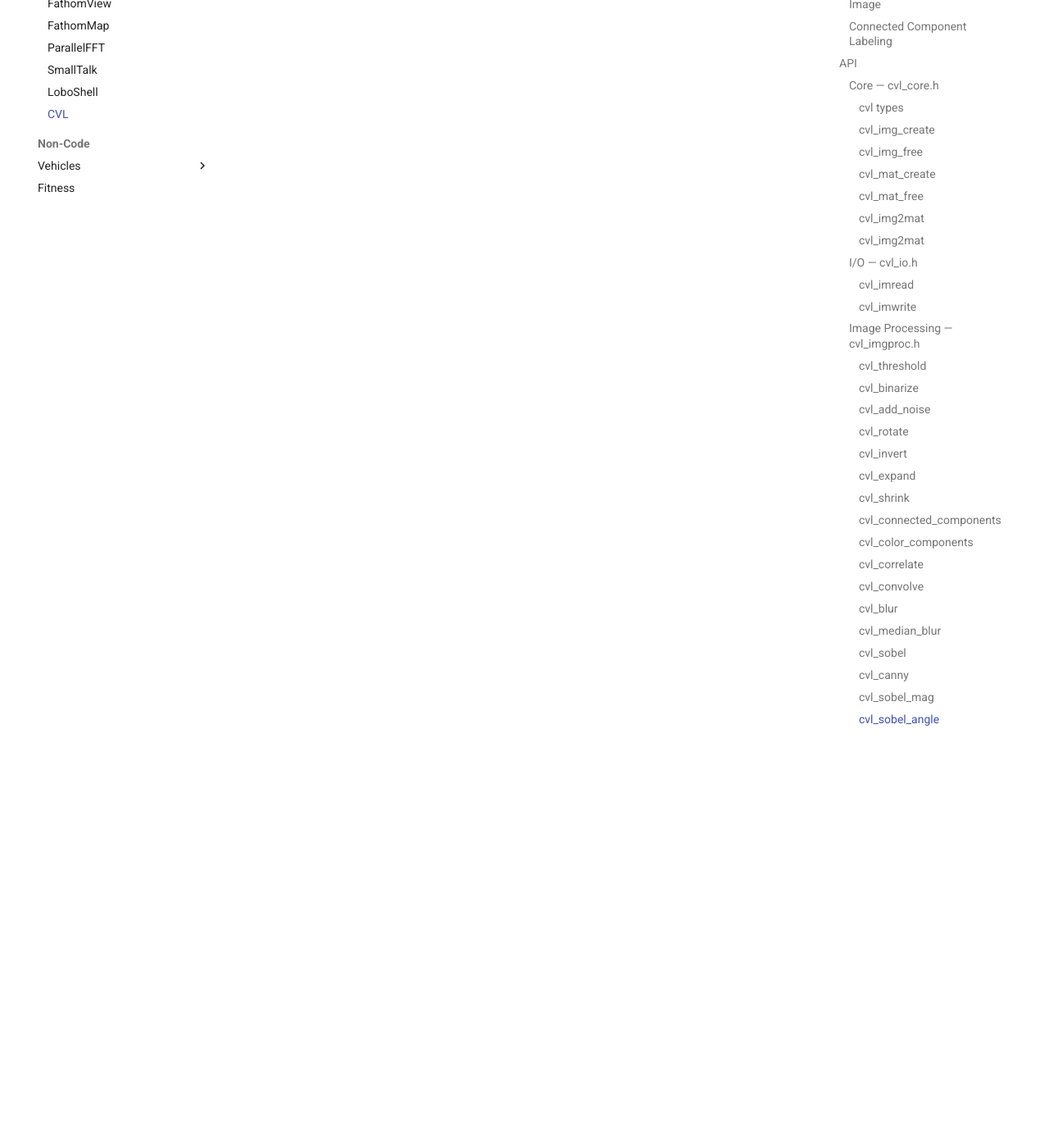
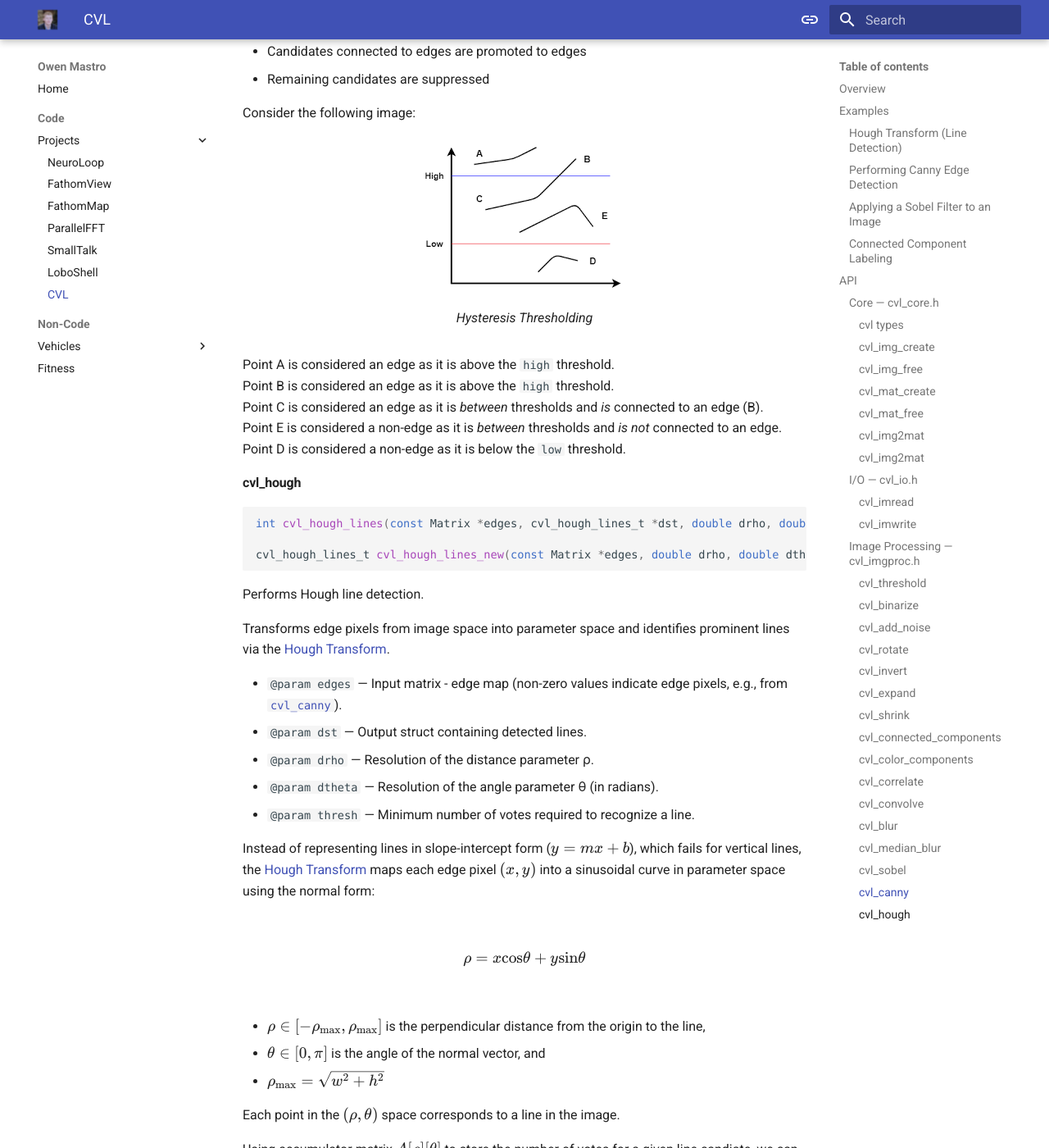
Before and after one commit to OwenMastropietro/owenmastropietro.github.io, an MkDocs documentation site: the page built from docs/projects/cvl.md, in a window 1280 px wide and 1400 px high, scrolled down 12028 px. Shown: the whole window at 82% size. Built offline with MkDocs 1.6.1 and Material for MkDocs 9.7.7, drawn with Linux system fonts in a browser that asks for light colours; some web fonts are replaced; some of the changed text lies outside the part shown.

Commit message:
projects/cvl add hough transform

````diff
--- a/docs/projects/cvl.md
+++ b/docs/projects/cvl.md
@@ -18,6 +18,58 @@
 **CVL** is a small Computer Vision Library implemented in C that demonstrates image processing on raster images. It supports [Netpbm]() image formats (PBM, PGM, PPM) and various image processing pipelines including thresholding, filtering, connected component labeling, and edge detection.
 
 ## Examples
+
+### Hough Transform (Line Detection)
+
+```c
+#include <cvl/cvl.h>
+
+int main(void) {
+    Image img = cvl_imread("lanes.ppm");
+    Image binary = cvl_binarize_new(&img, 150);
+
+    Matrix mat = cvl_img2mat(binary);
+
+    // Canny Edges.
+    const int sigma = 1;
+    const int lo = 50;
+    const int hi = 120;
+    Matrix edges = cvl_canny_new(&mat, sigma, lo, hi);
+    Image edges_img = cvl_mat2img(edges, 0, 1);
+
+    // Hough Lines.
+    double drho = 1.0;
+    double dtheta = M_PI / 180.0;
+    int thresh = 70;
+    cvl_hough_lines_t lines = cvl_hough_lines_new(&edges, drho, dtheta, thresh);
+
+    Image lines_img = cvl_img_copy(&edges_img);
+    cvl_draw_hough_lines(&lines_img, &lines);
+
+    cvl_imwrite("./data/modified/original.ppm", &img);
+    cvl_imwrite("./data/modified/canny-edges.pgm", &edges_img);
+    cvl_imwrite("./data/modified/hough-lines.ppm", &lines_img);
+
+    // free memory...
+
+    return 0;
+}
+```
+
+<div class="gallery gallery--evolution">
+    <figure>
+        <img src="../../assets/code/cvl/lanes.png" alt="lena.png">
+        <figcaption>Original</figcaption>
+    </figure>
+    <figure>
+        <img src="../../assets/code/cvl/lanes-canny.png" alt="lena-binary.png">
+        <figcaption>Canny Edges</figcaption>
+    </figure>
+    <figure>
+        <img src="../../assets/code/cvl/lanes-hough.png" alt="lena-canny.png">
+        <figcaption>Hough Lines</figcaption>
+    </figure>
+</div>
 
 ### Performing Canny Edge Detection
 
@@ -587,7 +639,66 @@
 Point E is considered a non-edge as it is _between_ thresholds and _is not_ connected to an edge.
 Point D is considered a non-edge as it is below the `low` threshold.
 
-#### cvl_sobel_mag
+#### cvl_hough
+
+```c
+int cvl_hough_lines(const Matrix *edges, cvl_hough_lines_t *dst, double drho, double dtheta, int thresh);
+
+cvl_hough_lines_t cvl_hough_lines_new(const Matrix *edges, double drho, double dtheta, int thresh);
+```
+
+Performs Hough line detection.
+
+Transforms edge pixels from image space into parameter space and identifies prominent lines via the [Hough Transform](todo).
+
+- `@param edges` — Input matrix - edge map (non-zero values indicate edge pixels, e.g., from [`cvl_canny`](#cvl_canny)).
+- `@param dst` — Output struct containing detected lines.
+- `@param drho` — Resolution of the distance parameter ρ.
+- `@param dtheta` — Resolution of the angle parameter θ (in radians).
+- `@param thresh` — Minimum number of votes required to recognize a line.
+
+Instead of representing lines in slope-intercept form ($y = mx + b$), which fails for vertical lines, the [Hough Transform](todo) maps each edge pixel $(x, y)$ into a sinusoidal curve in parameter space using the normal form:
+
+$$
+\rho = x \text{cos} \theta + y \text{sin} \theta
+$$
+
+- $\rho \in [-\rho_{\max}, \rho_{\max}]$ is the perpendicular distance from the origin to the line,
+- $\theta \in [0, \pi]$ is the angle of the normal vector, and
+- $\rho_{\max} = \sqrt{w^2 + h^2}$
+
+Each point in the $(\rho, \theta)$ space corresponds to a line in the image.
+
+Using accumulator matrix $A[\rho][\theta]$ to store the number of votes for a given line candiate, we can outline the algorithm as follows:
+
+**1 — Voting**
+
+```
+For each edge pixel (x, y):
+    For each θ:
+        Compute ρ
+        Accumulate votes in A[ρ][θ]
+```
+
+**2 — Peak Detection**
+
+After voting, lines are identified by finding local maxima in the accumulator.
+
+Bins with votes < `thresh` are discarded.
+
+The remaining bins are scanned to determine whether they are peaks or not.
+
+- A simple algorithm is to designate $A[\rho][\theta]$ as a peak if it is a local max in its 4-neighborhood.
+- Or we can use something like non-maximum suppression from [`cvl_canny`](#cvl_canny).
+
+Each peak corresponds to a detected line:
+
+- $\rho = r \cdot d\rho - \rho_{\max}$
+- $\theta = t \cdot d\theta$
+
+Detected lines are returned as $(\rho, \theta, \text{votes})$ sorted by vote count.
+
+<!-- #### cvl_sobel_mag
 
 ```c
 Matrix cvl_sobel_mag(Matrix *src);
@@ -597,6 +708,6 @@
 
 ```c
 Matrix cvl_sobel_angle(Matrix *src);
-```
+``` -->
 
 ---
````
Also changed, not shown: docs/assets/code/cvl/lanes-canny.png (added), docs/assets/code/cvl/lanes-hough.png (added), docs/assets/code/cvl/lanes.png (added).
